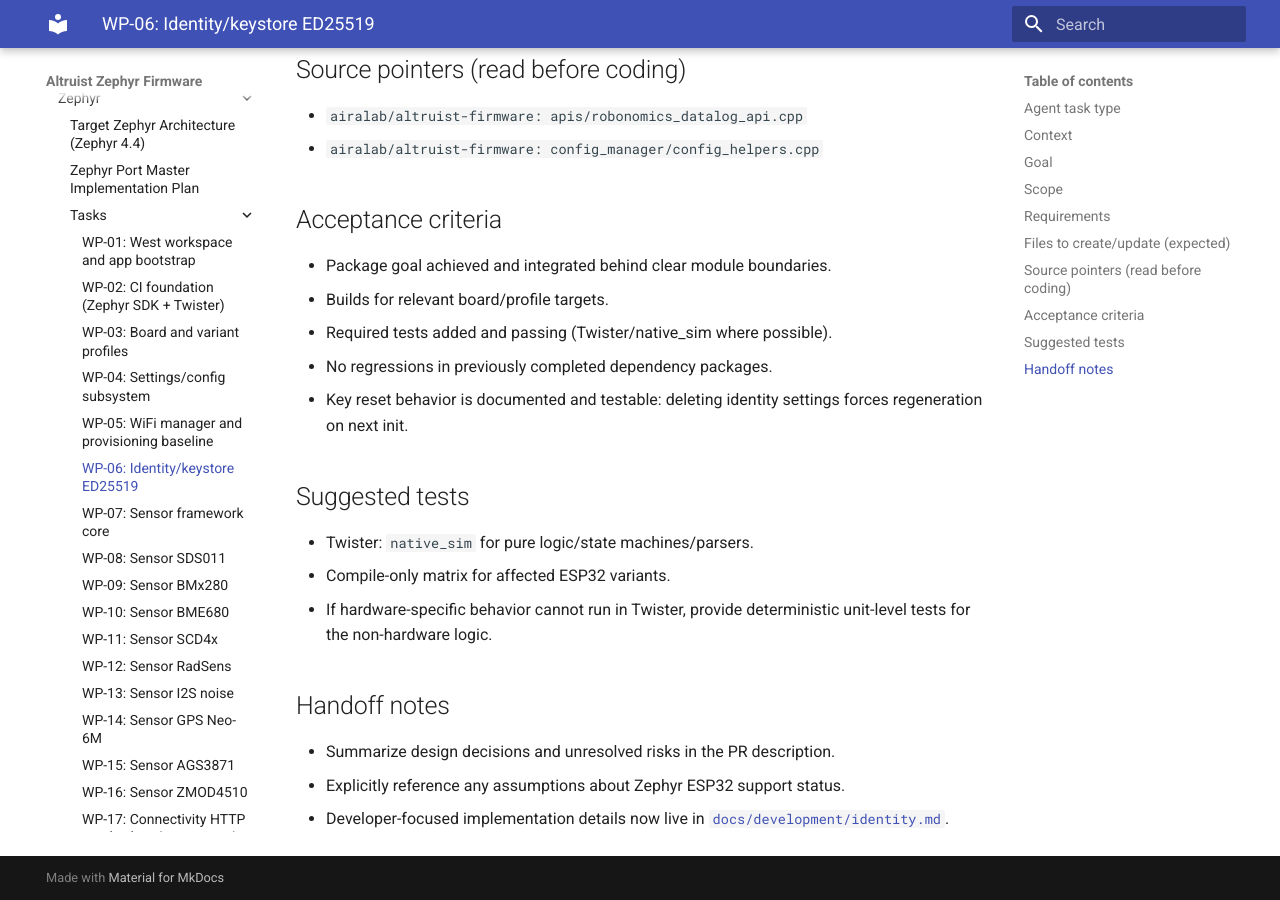
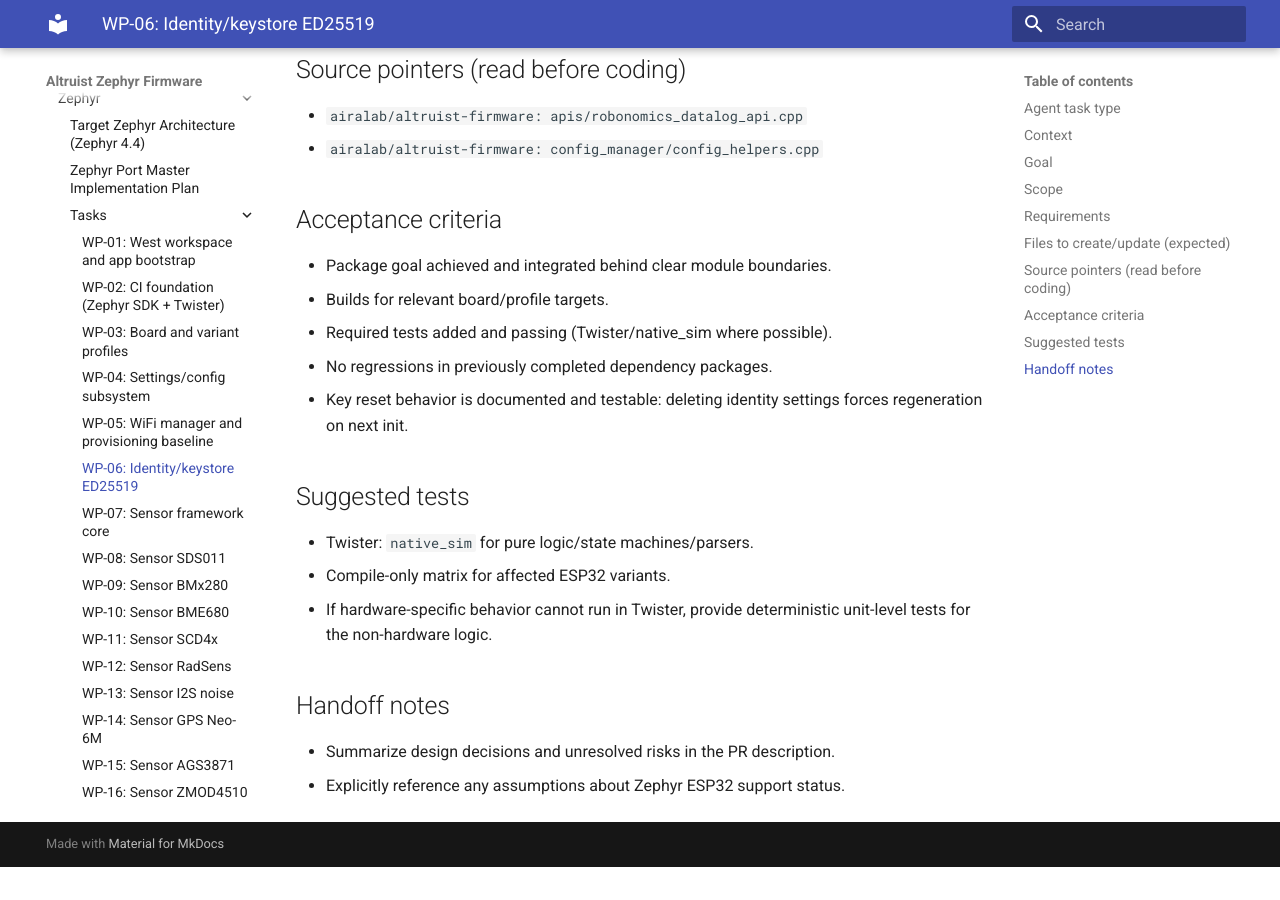
Before and after one commit to akagi-dev/altruist-zephyr-firmware, an MkDocs documentation site: the page built from docs/architecture/zephyr/tasks/06-identity-keystore-ed25519.md, in a window 1280 px wide and 900 px high, scrolled down 1272 px. Built offline with MkDocs 1.6.1 and Material for MkDocs 9.7.7, drawn with Linux system fonts in a browser that asks for light colours; after the commit the page ends 2139 px from its top, so only the background shows below that.

Commit message:
Fix broken docs link

```diff
--- a/docs/architecture/zephyr/tasks/06-identity-keystore-ed25519.md
+++ b/docs/architecture/zephyr/tasks/06-identity-keystore-ed25519.md
@@ -51,4 +51,3 @@
 ## Handoff notes
 - Summarize design decisions and unresolved risks in the PR description.
 - Explicitly reference any assumptions about Zephyr ESP32 support status.
-- Developer-focused implementation details now live in [`docs/development/identity.md`](../development/identity.md).
```
